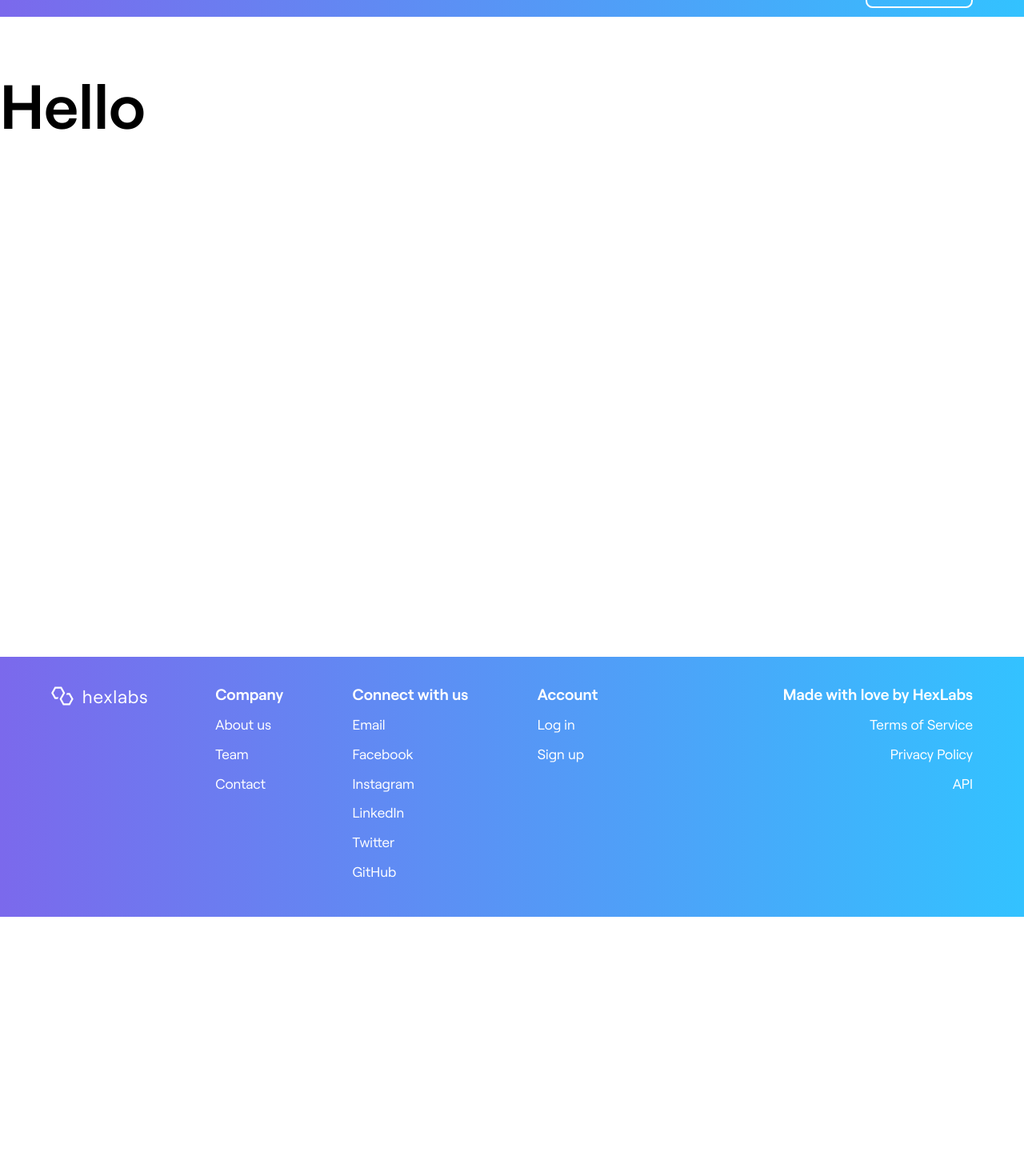
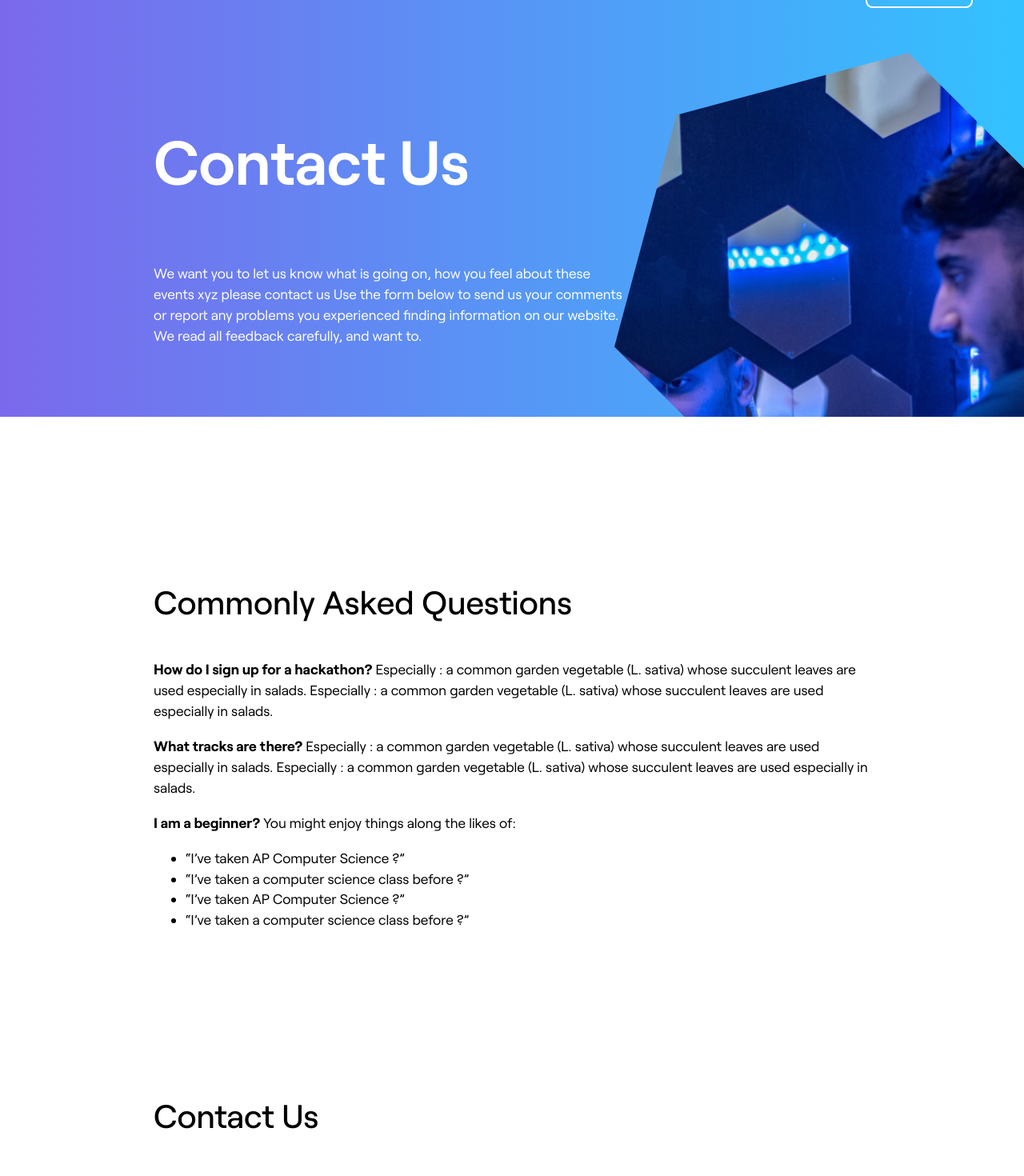
Before and after one commit to HackGT/hexlabs-website, a Next.js app: page /contact in a window 1280 px wide. Shown: the part 95-1565 px from the top of the page at 80% size. Before the commit the page ends 1241 px from the top, so only its background shows below. Built offline with nearby package versions, Linux system fonts and the light colour scheme.

Commit message:
Add basic contact us page

```diff
--- a/pages/contact.tsx
+++ b/pages/contact.tsx
@@ -1,12 +1,63 @@
 import { GetServerSideProps } from "next";
+import Hex from "../components/hex";
 
 interface Props {}
 
 export default function Contact(props: Props) {
   return (
-    <div>
-      <h1>Hello</h1>
-    </div>
+    <>
+      <section className="splash">
+        <h1>Contact Us</h1>
+        <p className="max-width-600">
+          We want you to let us know what is going on, how you feel about these
+          events xyz please contact us Use the form below to send us your
+          comments or report any problems you experienced finding information on
+          our website. We read all feedback carefully, and want to.
+        </p>
+        <div className="hex-container">
+          <Hex
+            size={300}
+            rotation={45}
+            image="/timeline-splash.png"
+            x="60%"
+            y="9%"
+          />
+        </div>
+      </section>
+      <section>
+        <h3>Commonly Asked Questions</h3>
+        <p>
+          <strong>How do I sign up for a hackathon?&nbsp;</strong>
+          Especially : a common garden vegetable (L. sativa) whose succulent
+          leaves are used especially in salads. Especially : a common garden
+          vegetable (L. sativa) whose succulent leaves are used especially in
+          salads.
+        </p>
+        <p>
+          <strong>What tracks are there?&nbsp;</strong>
+          Especially : a common garden vegetable (L. sativa) whose succulent
+          leaves are used especially in salads. Especially : a common garden
+          vegetable (L. sativa) whose succulent leaves are used especially in
+          salads.
+        </p>
+        <p>
+          <strong>I am a beginner?&nbsp;</strong>You might enjoy things along
+          the likes of:
+          <ul>
+            <li>“I’ve taken AP Computer Science ?”</li>
+            <li>“I’ve taken a computer science class before ?”</li>
+            <li>“I’ve taken AP Computer Science ?”</li>
+            <li>“I’ve taken a computer science class before ?”</li>
+          </ul>
+        </p>
+      </section>
+      <section>
+        <h3>Contact Us</h3>
+        <a href="mailto:hello@hack.gt">
+          <h4>hello@hack.gt</h4>
+        </a>
+      </section>
+    </>
   );
 }
 
```
